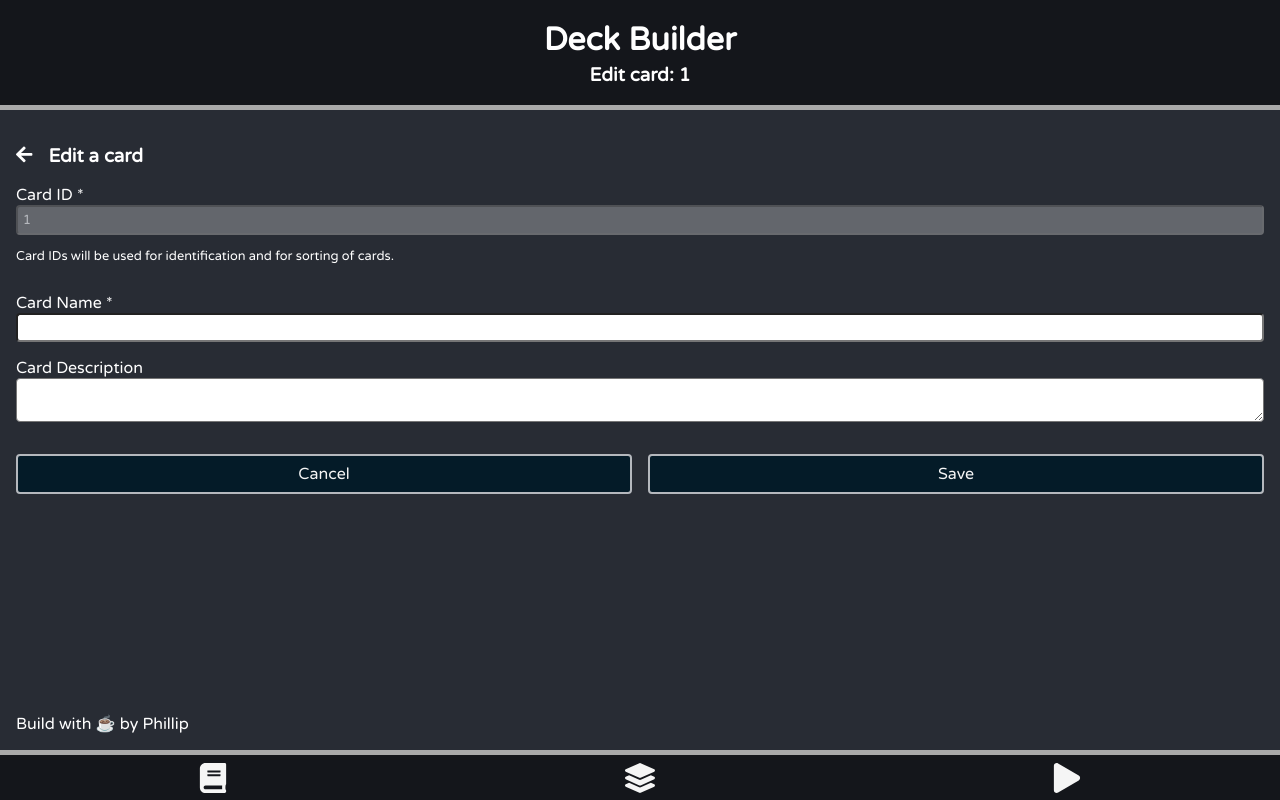
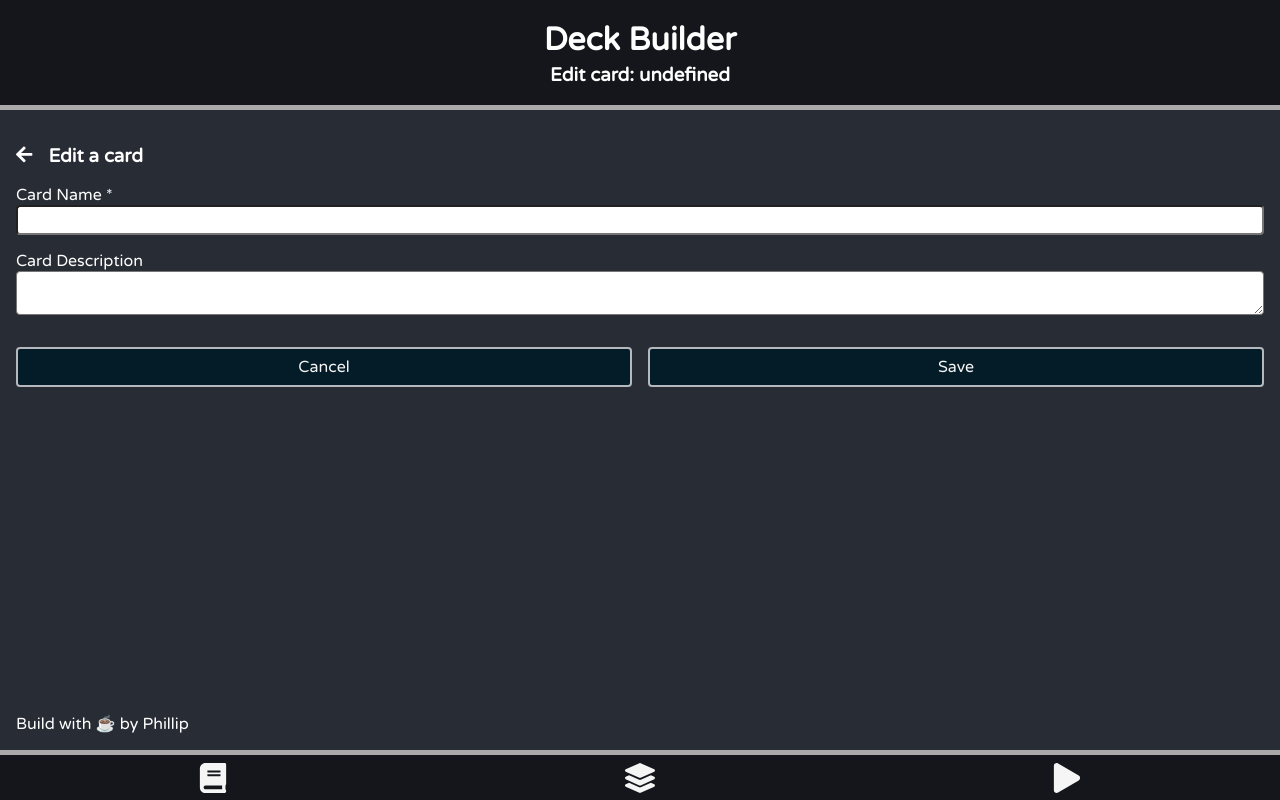
Before and after one commit to phillipphoenix/deck-builder, a Next.js app: page /card/1/edit in a window 1280 px wide. Built offline with nearby package versions, Linux system fonts and the light colour scheme.

Commit message:
Fixed bug with ORM which didn't work on update. Also removed ID from user interface. No one wants to manually control that...

```diff
--- a/ORM/LocalStorageRepository.ts
+++ b/ORM/LocalStorageRepository.ts
@@ -84,7 +84,8 @@ export default class LocalStorageRepository<T extends Saveable<T>> implements IR
       }
 
       // Remove old value and add the input.
-      const updatedValues = all.filter((val) => val.id !== input.id).push(input);
+      const updatedValues = all.filter((val) => val.id !== input.id);
+      updatedValues.push(input);
 
       // Save the list again.
       const dataString = JSON.stringify(updatedValues);
--- a/components/edit-card/edit-card.tsx
+++ b/components/edit-card/edit-card.tsx
@@ -11,7 +11,6 @@ export interface editCardPage {
 }
 
 const EditCard: React.SFC<editCardPage> = ({ cardId, navigateBack }) => {
-  const [id, onIdChange, setId] = useInput(cardId ?? "");
   const [name, onNameChange, setName] = useInput("");
   const [description, onDescriptionChange, setDescription] = useInput("");
 
@@ -25,7 +24,6 @@ const EditCard: React.SFC<editCardPage> = ({ cardId, navigateBack }) => {
     }
     cardDataRepo.findById(cardId).then((card) => {
       if (card) {
-        setId(card.id);
         setName(card.name);
         setDescription(card.description);
       }
@@ -37,8 +35,8 @@ const EditCard: React.SFC<editCardPage> = ({ cardId, navigateBack }) => {
   };
 
   const saveAction = () => {
-    if (!id || !name) {
-      setError("Both ID and name is required!");
+    if (!name) {
+      setError("Name is required!");
       return;
     }
 
@@ -48,7 +46,6 @@ const EditCard: React.SFC<editCardPage> = ({ cardId, navigateBack }) => {
       cardDataRepo
         .create(
           new CardData({
-            id,
             name,
             description,
           })
@@ -61,7 +58,7 @@ const EditCard: React.SFC<editCardPage> = ({ cardId, navigateBack }) => {
       cardDataRepo
         .update(
           new CardData({
-            id,
+            id: cardId,
             name,
             description,
           })
@@ -76,13 +73,6 @@ const EditCard: React.SFC<editCardPage> = ({ cardId, navigateBack }) => {
   return (
     <div className={styles["edit-card"]}>
       <div className={styles.form}>
-        <div className={styles["input-group"]}>
-          <label>Card ID *</label>
-          <input name="id" type="text" value={id} onChange={onIdChange} disabled={!!cardId} />
-          <p className={styles.small}>
-            Card IDs will be used for identification and for sorting of cards.
-          </p>
-        </div>
         <div className={styles["input-group"]}>
           <label>Card Name *</label>
           <input name="name" type="text" value={name} onChange={onNameChange} />
--- a/pages/card/[id]/edit.tsx
+++ b/pages/card/[id]/edit.tsx
@@ -1,4 +1,4 @@
-import React, { useState, useEffect, useMemo } from "react";
+import React, { useMemo, useState, useEffect } from "react";
 import Head from "next/head";
 import { useRouter } from "next/router";
 import pageStyles from "../../Page.module.scss";
@@ -7,15 +7,23 @@ import HeaderBar from "../../../components/header-bar/header-bar";
 import EditCard from "../../../components/edit-card/edit-card";
 import Nav from "../../../components/navigation/navigation";
 import { CardData } from "../../../types/CardData";
+import { useCardDataRepo } from "../../../data-hooks/useCardDataRepo";
 
 const header = "Deck Builder";
 
 const EditCardPage: React.SFC<any> = () => {
   const router = useRouter();
+  const cardId = useMemo(() => router.query.id as string, [router]);
+  const cardDataRepo = useCardDataRepo();
+  const [card, setCard] = useState<CardData>(null);
 
-  const cardId = useMemo(() => router.query.id as string, [router]);
+  useEffect(() => {
+    if (cardId) {
+      cardDataRepo.findById(cardId).then((cardData) => setCard(cardData));
+    }
+  }, [cardId]);
 
-  const subHeader = `Edit card: ${cardId}`;
+  const subHeader = `Edit card: ${card?.name}`;
 
   return (
     <div className={pageStyles.container}>
--- a/pages/index.tsx
+++ b/pages/index.tsx
@@ -24,7 +24,7 @@ const CardsPage: React.SFC<{}> = () => {
     cardDataRepo.getAll().then((fetchedCards) => {
       // Sort cards alphabetically by ID.
       fetchedCards.sort((cardA, cardB) =>
-        cardA.id === cardB.id ? 0 : cardA.id > cardB.id ? 1 : -1
+        cardA.name === cardB.name ? 0 : cardA.name > cardB.name ? 1 : -1
       );
       setCards(fetchedCards);
     });
```
